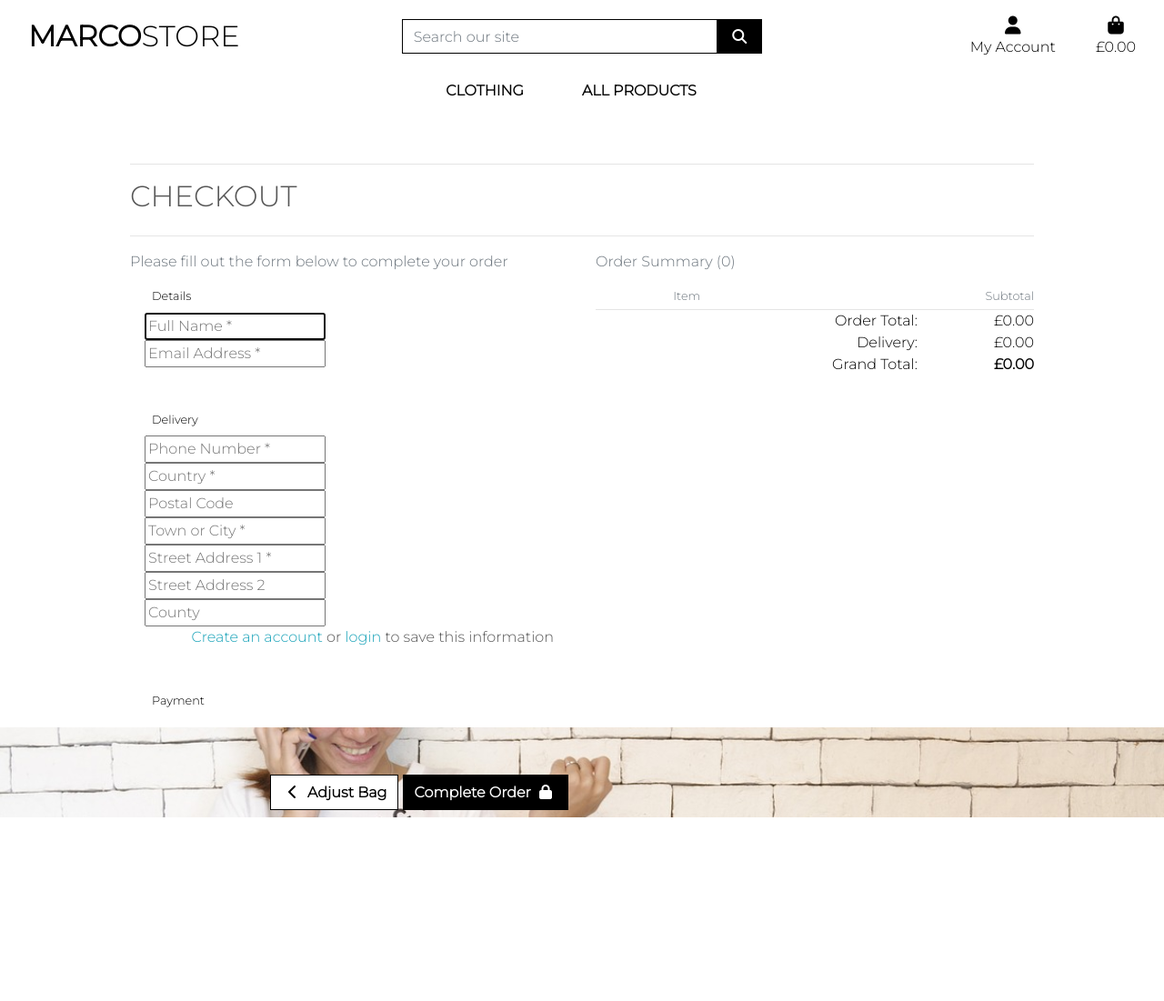
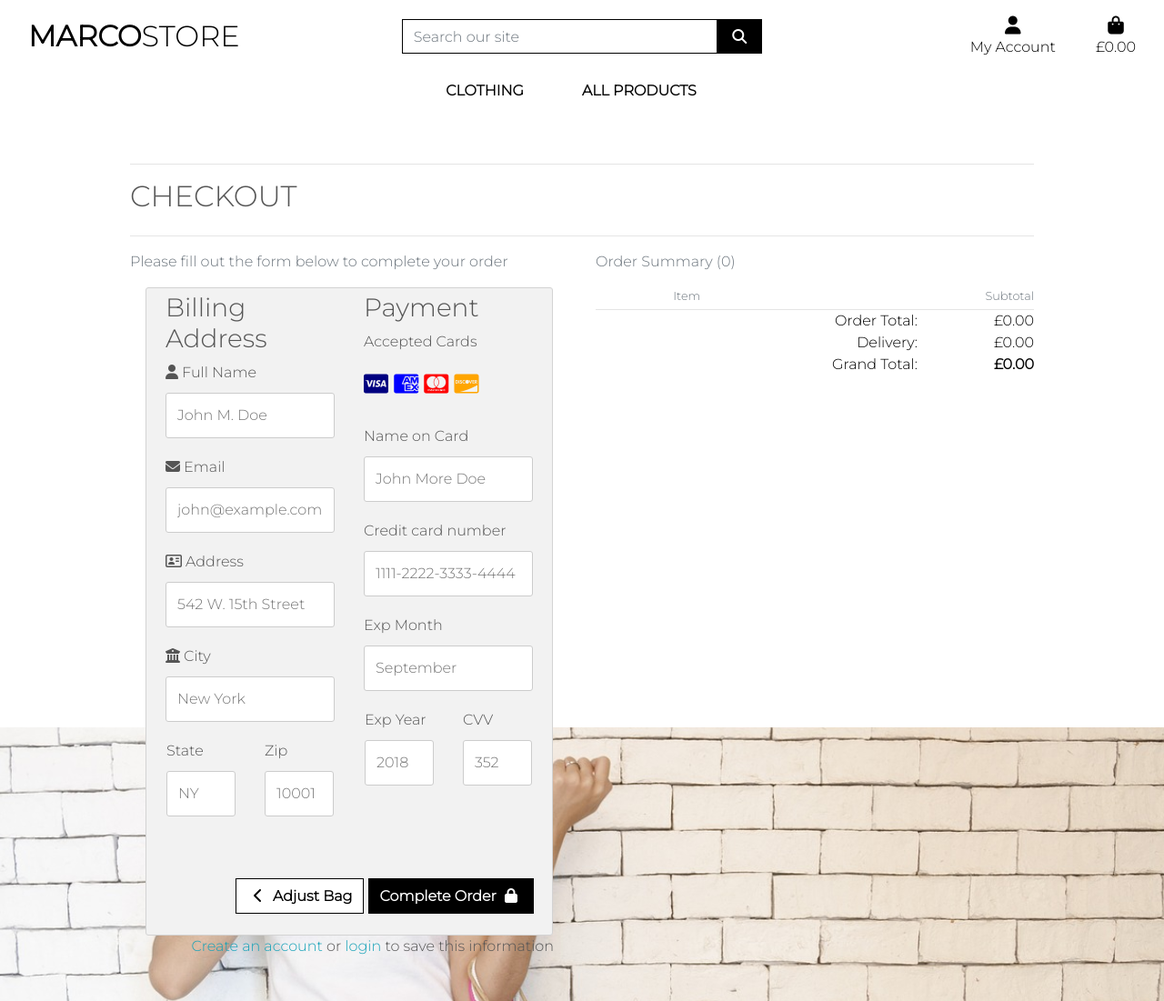
Before and after one commit to marcomoreschi/Milestone-4, a Django app: template checkout/templates/checkout/checkout.html in a window 1280 px wide. Shown: the whole page at 91% size. Before the commit the page ends 899 px from the top, so only its background shows below. Run offline with Django 3.2, Linux system fonts and the light colour scheme; the template is opened without the code that fills it: values that come from a table or form of the project are taken from there, others are empty; some libraries are stand-ins or nearby versions.

Commit message:
changed checkout form

```diff
--- a/checkout/static/checkout/css/checkout.css
+++ b/checkout/static/checkout/css/checkout.css
@@ -0,0 +1,71 @@
+.col-25 {
+  -ms-flex: 25%; /* IE10 */
+  flex: 25%;
+}
+
+.col-50 {
+  -ms-flex: 50%; /* IE10 */
+  flex: 50%;
+}
+
+.col-75 {
+  -ms-flex: 75%; /* IE10 */
+  flex: 75%;
+}
+
+.col-25,
+.col-50,
+.col-75 {
+  padding: 0 16px;
+}
+
+.container-checkout {
+  background-color: #f2f2f2;
+  padding: 5px 20px 15px 20px;
+  border: 1px solid lightgrey;
+  border-radius: 3px;
+}
+
+input[type=text] {
+  width: 100%;
+  margin-bottom: 20px;
+  padding: 12px;
+  border: 1px solid #ccc;
+  border-radius: 3px;
+}
+
+label {
+  margin-bottom: 10px;
+  display: block;
+}
+
+.icon-container {
+  margin-bottom: 20px;
+  padding: 7px 0;
+  font-size: 24px;
+}
+
+
+
+
+
+a {
+  color: #2196F3;
+}
+
+
+
+span.price {
+  float: right;
+  color: grey;
+}
+
+/* Responsive layout - when the screen is less than 800px wide, make the two columns stack on top of each other instead of next to each other (also change the direction - make the "cart" column go on top) */
+@media (max-width: 800px) {
+  .row {
+    flex-direction: column-reverse;
+  }
+  .col-25 {
+    margin-bottom: 20px;
+  }
+}
--- a/checkout/templates/checkout/checkout.html
+++ b/checkout/templates/checkout/checkout.html
@@ -77,42 +77,65 @@
                 <p class="text-muted">Please fill out the form below to complete your order</p>
                 <form action="{% url 'checkout' %}" method="POST" id="payment-form">
                     {% csrf_token %}
-                    <fieldset class="rounded px-3 mb-5">
-                        <legend class="fieldset-label small text-black px-2 w-auto">Details</legend>
-                        {{ order_form.full_name | as_crispy_field }}
-                        {{ order_form.email | as_crispy_field }}
-                    </fieldset>
-                    <fieldset class="rounded px-3 mb-5">
-                        <legend class="fieldset-label small text-black px-2 w-auto">Delivery</legend>
-                        {{ order_form.phone_number | as_crispy_field }}
-                        {{ order_form.country | as_crispy_field }}
-                        {{ order_form.postcode | as_crispy_field }}
-                        {{ order_form.town_or_city | as_crispy_field }}
-                        {{ order_form.street_address1 | as_crispy_field }}
-                        {{ order_form.street_address2 | as_crispy_field }}
-                        {{ order_form.county | as_crispy_field }}
-                        <div class="form-check form-check-inline float-right mr-0">
-							{% if user.is_authenticated %}
-								<label class="form-check-label" for="id-save-info">Save this delivery information to my profile</label>
-                                <input class="form-check-input ml-2 mr-0" type="checkbox" id="id-save-info" name="save-info" checked>
-							{% else %}
-								<label class="form-check-label" for="id-save-info">
-                                    <a class="text-info" href="{% url 'account_signup' %}">Create an account</a> or
-                                    <a class="text-info" href="{% url 'account_login' %}">login</a> to save this information
-                                </label>
-							{% endif %}
-						</div>
-                    </fieldset>
-                    <fieldset class="px-3">
-                        <legend class="fieldset-label small text-black px-2 w-auto">Payment</legend>
-                        <!-- A Stripe card element will go here -->
-                        <div class="mb-3" id="card-element"></div>
+                <fieldset class="rounded px-3 mb-5">
+                    <div class="row">
+                        <div class="col-75">
+                            <div class="container-checkout">
+                            <form action="/action_page.php">
 
-                        <!-- Used to display form errors -->
-                        <div class="mb-3 text-danger" id="card-errors" role="alert"></div>
-                    </fieldset>
+                                <div class="row">
+                                <div class="col-50">
+                                    <h3>Billing Address</h3>
+                                    <label for="fname"><i class="fa fa-user"></i> Full Name</label>
+                                    <input type="text" id="fname" name="firstname" placeholder="John M. Doe">
+                                    <label for="email"><i class="fa fa-envelope"></i> Email</label>
+                                    <input type="text" id="email" name="email" placeholder="john@example.com">
+                                    <label for="adr"><i class="fa fa-address-card-o"></i> Address</label>
+                                    <input type="text" id="adr" name="address" placeholder="542 W. 15th Street">
+                                    <label for="city"><i class="fa fa-institution"></i> City</label>
+                                    <input type="text" id="city" name="city" placeholder="New York">
 
-                    <div class="submit-button text-right mt-5 mb-2">
+                                    <div class="row">
+                                    <div class="col-50">
+                                        <label for="state">State</label>
+                                        <input type="text" id="state" name="state" placeholder="NY">
+                                    </div>
+                                    <div class="col-50">
+                                        <label for="zip">Zip</label>
+                                        <input type="text" id="zip" name="zip" placeholder="10001">
+                                    </div>
+                                    </div>
+                                </div>
+
+                                <div class="col-50">
+                                    <h3>Payment</h3>
+                                    <label for="fname">Accepted Cards</label>
+                                    <div class="icon-container">
+                                    <i class="fa fa-cc-visa" style="color:navy;"></i>
+                                    <i class="fa fa-cc-amex" style="color:blue;"></i>
+                                    <i class="fa fa-cc-mastercard" style="color:red;"></i>
+                                    <i class="fa fa-cc-discover" style="color:orange;"></i>
+                                    </div>
+                                    <label for="cname">Name on Card</label>
+                                    <input type="text" id="cname" name="cardname" placeholder="John More Doe">
+                                    <label for="ccnum">Credit card number</label>
+                                    <input type="text" id="ccnum" name="cardnumber" placeholder="1111-2222-3333-4444">
+                                    <label for="expmonth">Exp Month</label>
+                                    <input type="text" id="expmonth" name="expmonth" placeholder="September">
+                                    <div class="row">
+                                    <div class="col-50">
+                                        <label for="expyear">Exp Year</label>
+                                        <input type="text" id="expyear" name="expyear" placeholder="2018">
+                                    </div>
+                                    <div class="col-50">
+                                        <label for="cvv">CVV</label>
+                                        <input type="text" id="cvv" name="cvv" placeholder="352">
+                                    </div>
+                                    </div>
+                                </div>
+
+                                </div>
+                                <div class="submit-button text-right mt-5 mb-2">
 						<a href="{% url 'view_bag' %}" class="btn btn-outline-black rounded-0">
 							<span class="icon">
 								<i class="fas fa-chevron-left"></i>
@@ -126,6 +149,22 @@
 							</span>
 						</button>
 					</div>
+                            </form>
+                            </div>
+                        </div>
+                    </div>
+                        <div class="form-check form-check-inline float-right mr-0">
+							{% if user.is_authenticated %}
+								<label class="form-check-label" for="id-save-info">Save this delivery information to my profile</label>
+                                <input class="form-check-input ml-2 mr-0" type="checkbox" id="id-save-info" name="save-info" checked>
+							{% else %}
+								<label class="form-check-label" for="id-save-info">
+                                    <a class="text-info" href="{% url 'account_signup' %}">Create an account</a> or
+                                    <a class="text-info" href="{% url 'account_login' %}">login</a> to save this information
+                                </label>
+							{% endif %}
+                        </div>
+                    </fieldset>
                 </form>
             </div>
         </div>
--- a/marco_store/settings.py
+++ b/marco_store/settings.py
@@ -60,8 +60,7 @@ MIDDLEWARE = [
 
 ROOT_URLCONF = 'marco_store.urls'
 
-CRISPY_FORMS = 'bootstrap4'
-
+CRISPY_TEMPLATE_PACK = 'bootstrap4'
 TEMPLATES = [
     {
         'BACKEND': 'django.template.backends.django.DjangoTemplates',
```
